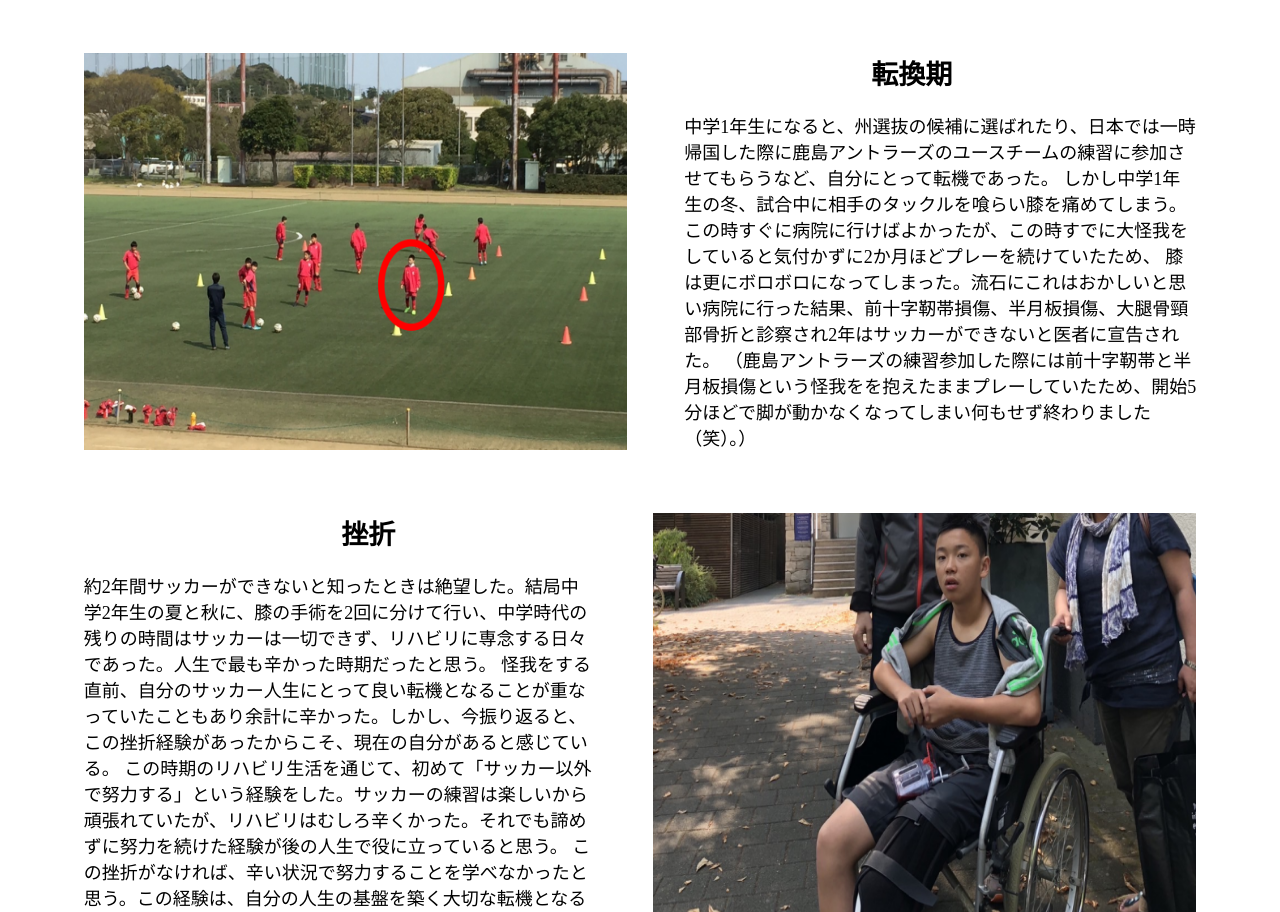
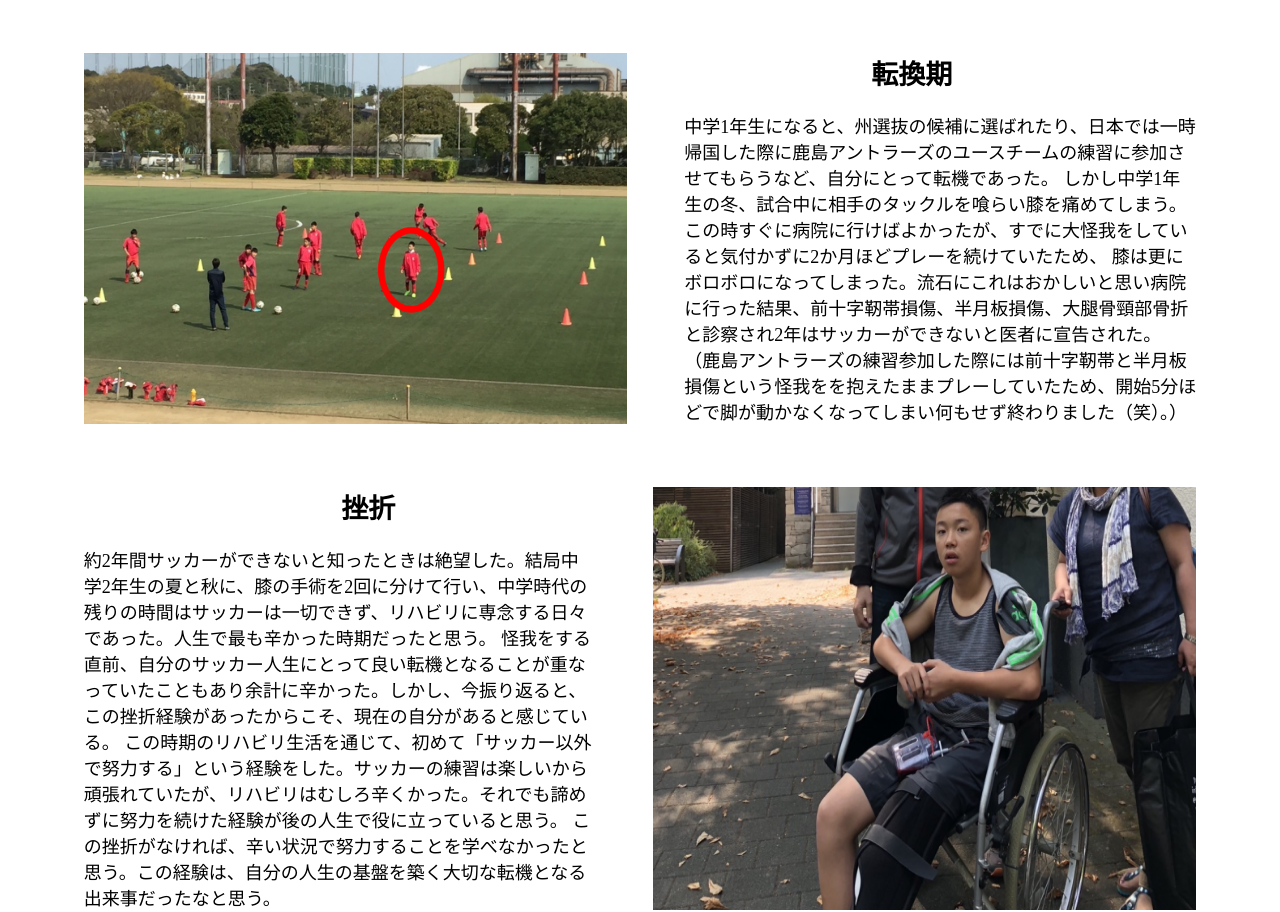
Before and after one commit to KazumaKuratani/about-KK, a plain HTML site: page index.html in a window 1280 px wide. Shown: the part 2265-3177 px from the top of the page. Drawn offline with Linux system fonts and the light colour scheme.

Commit message:
Update index.html

```diff
--- a/index.html
+++ b/index.html
@@ -92,7 +92,7 @@
     <h4>転換期</h4>
             <p>
               中学1年生になると、州選抜の候補に選ばれたり、日本では一時帰国した際に鹿島アントラーズのユースチームの練習に参加させてもらうなど、自分にとって転機であった。
-              しかし中学1年生の冬、試合中に相手のタックルを喰らい膝を痛めてしまう。この時すぐに病院に行けばよかったが、この時すでに大怪我をしていると気付かずに2か月ほどプレーを続けていたため、
+              しかし中学1年生の冬、試合中に相手のタックルを喰らい膝を痛めてしまう。この時すぐに病院に行けばよかったが、すでに大怪我をしていると気付かずに2か月ほどプレーを続けていたため、
               膝は更にボロボロになってしまった。流石にこれはおかしいと思い病院に行った結果、前十字靭帯損傷、半月板損傷、大腿骨頸部骨折と診察され2年はサッカーができないと医者に宣告された。
               （鹿島アントラーズの練習参加した際には前十字靭帯と半月板損傷という怪我をを抱えたままプレーしていたため、開始5分ほどで脚が動かなくなってしまい何もせず終わりました（笑）。）
 
```
